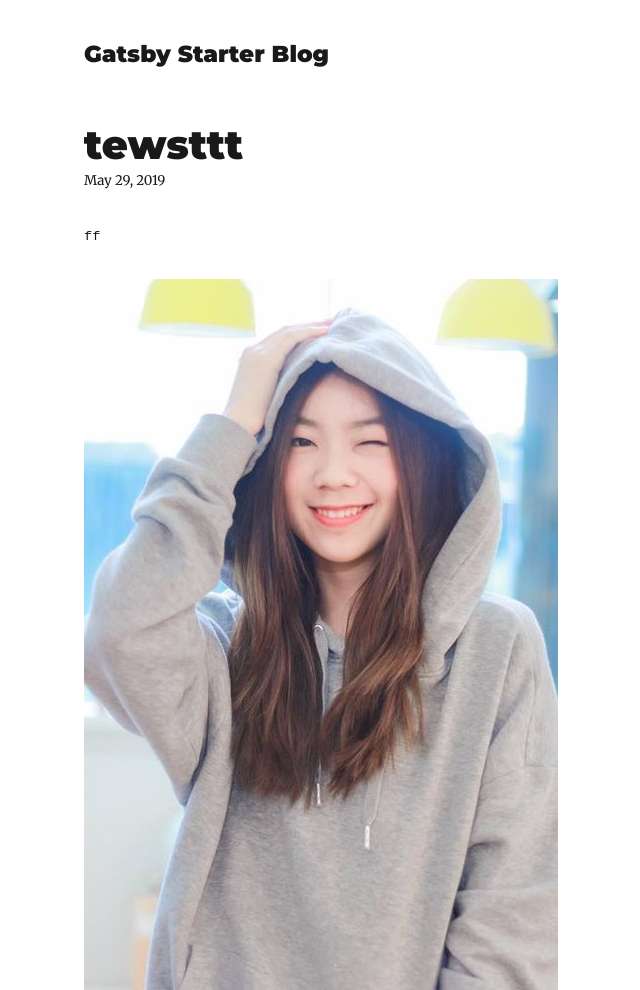
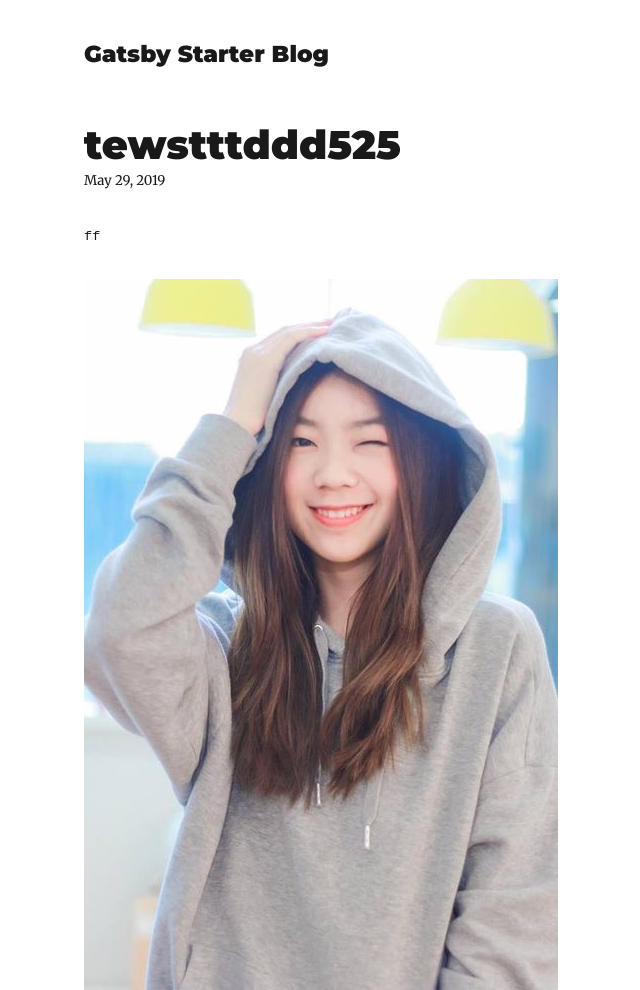
Before and after one commit to thaibulksms/thaibulksms-blog, a Gatsby site: page /2019-05-29-tewsttt/ in a window 1280 px wide. Shown: the top 990 px of the page, without its empty margins (241-881 px from the left). Built offline with nearby package versions, Linux system fonts and the light colour scheme; Gatsby itself is replaced by a stand-in of ours; some packages are replaced by stand-ins of ours; code samples lack their colours.

Commit message:
Update Blog “2019-05-29-tewsttt”

```diff
--- a/content/blog/2019-05-29-tewsttt.md
+++ b/content/blog/2019-05-29-tewsttt.md
@@ -1,5 +1,5 @@
 ---
-title: tewsttt
+title: tewstttddd525
 date: 2019-05-29T08:54:40.227Z
 description: ss
 ---
```
